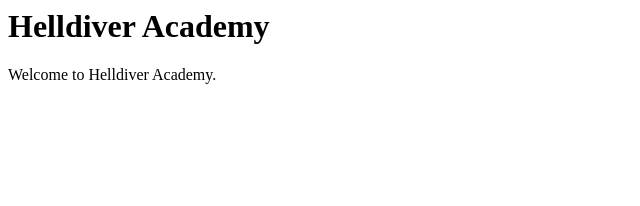
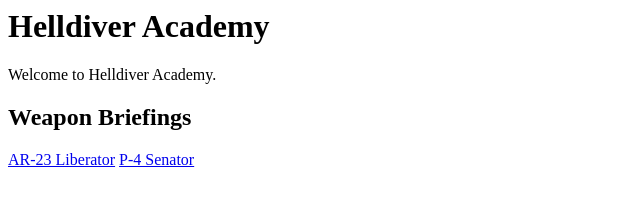
Before and after one commit to HelldiverAcademy/HelldiverAcademy, a plain HTML site: page index.html in a window 1280 px wide. Shown: the whole page, without its empty margins (0-640 px from the left). Drawn offline with Linux system fonts and the light colour scheme.

Commit message:
Add links to first two weapon briefings.

```diff
--- a/index.html
+++ b/index.html
@@ -1,2 +1,6 @@
 <h1>Helldiver Academy</h1>
 <p>Welcome to Helldiver Academy.</p>
+
+<h2>Weapon Briefings</h2>
+<a href = "liberator.html">AR-23 Liberator</a>
+<a href = "senator.html">P-4 Senator</a>
```
